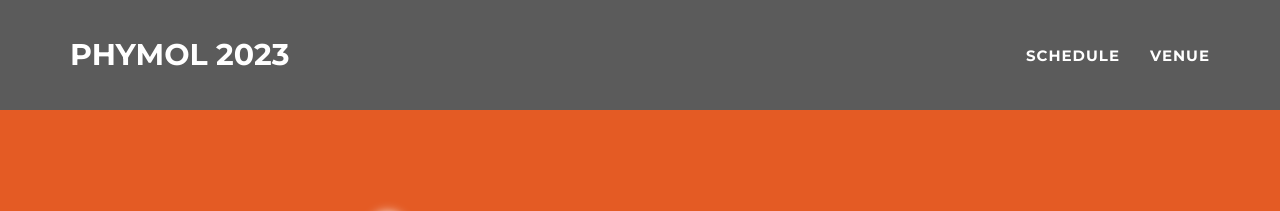
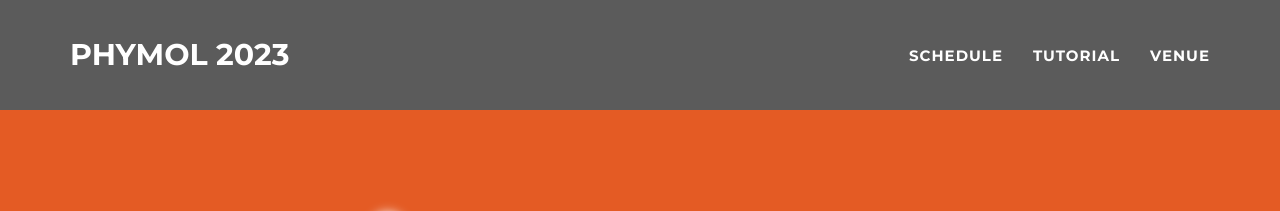
Before and after one commit to phymol/phymol.github.io, a Jekyll site: the page built from _posts/2020-08-04-day1.md, in a window 1280 px wide. Shown: the top 211 px of the page. Built offline with Jekyll 4.4.1, drawn with Linux system fonts in a browser that asks for light colours.

Commit message:
Update nav.html

```diff
--- a/_includes/nav.html
+++ b/_includes/nav.html
@@ -22,6 +22,9 @@
           <a href="/schedule/">Schedule</a>
         </li>
         <li>
+          <a href="/tutorial/">Tutorial</a>
+        </li>
+        <li>
           <a href="/venue/">Venue</a>
         </li>
       </ul>
```
